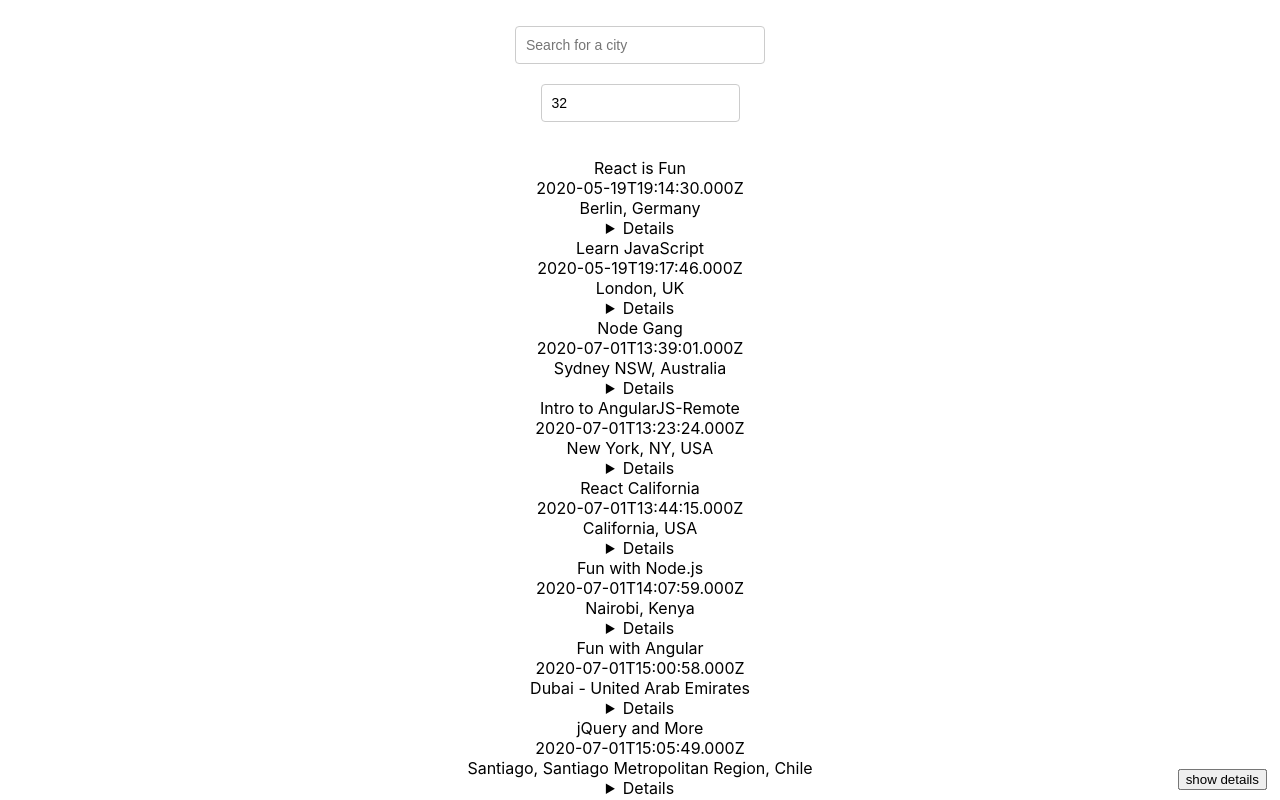
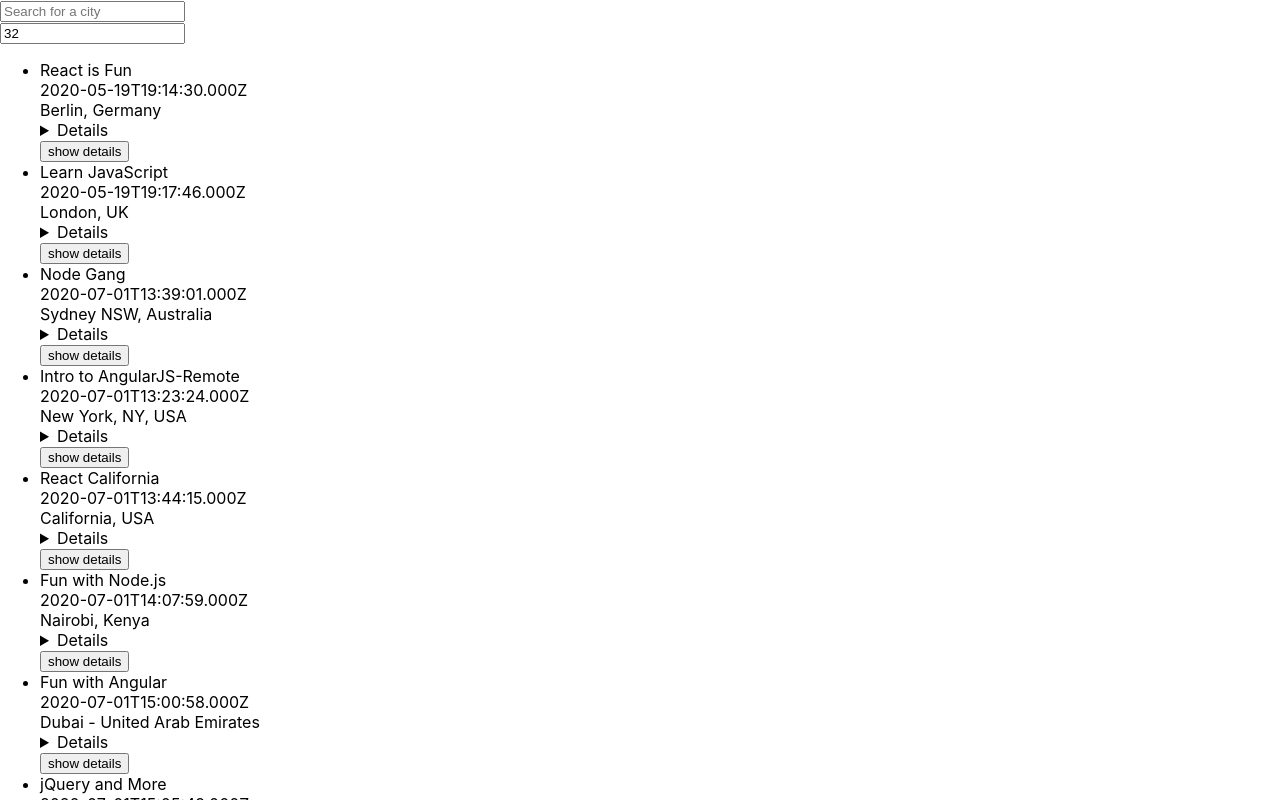
Before and after one commit to corto0406/meet, a React (Create React App) app: page / in a window 1280 px wide. Shown: the top 800 px of the page. Built offline with nearby package versions, Linux system fonts and the light colour scheme; what atatus-spa would draw is missing.

Commit message:
immersion 4.7

```diff
--- a/src/App.css
+++ b/src/App.css
@@ -1,89 +1,26 @@
-
-@import url(https://fonts.googleapis.com/css?family=Roboto:500);
-.App {
-  text-align: center;
-  padding: 2% 5%;
+/* City Boxes */
+.city-box {
+  background: linear-gradient(135deg, #3498db, #2ecc71);
+  color: #fff;
+  border: 1px solid #ddd;
+  border-radius: 12px;
+  padding: 20px;
+  margin: 10px;
+  box-shadow: 0 4px 8px rgba(0, 0, 0, 0.2);
+  transition: transform 0.3s ease-in-out;
 }
 
-.App * {
-  box-sizing: border-box;
+.city-box:hover {
+  transform: scale(1.05);
 }
 
-ul {
-  padding: 0;
-  list-style: none;
+.city-title {
+  font-size: 24px;
+  font-weight: bold;
+  margin-bottom: 10px;
 }
 
-p {
-  margin: 5px 0;
+.city-description {
+  font-size: 16px;
+  line-height: 1.4;
 }
-
-input[type="text"],
-input[type="number"] {
-  padding: 8px 6px 8px 10px;
-  border-radius: 4px;
-  outline: none;
-  border: 1px solid #ccc;
-  font-size: 14px;
-  line-height: 20px;
-  align-self: center;
-  height: 38px;
-  margin-bottom: 20px;
-}
-
-.city {
-  width: 250px;
-}
-
-#city-search {
-  display: flex;
-  flex-direction: column;
-  margin: auto;
-  position: relative;
-}
-
-.suggestions {
-  width: 250px;
-  position: absolute;
-  top: 45px;
-  z-index: 2;
-  align-self: center;
-  margin: 0;
-  font-size: 14px;
-  box-shadow: 10px 10px 16px -12px rgba(0, 0, 0, 0.75);
-}
-
-.suggestions > li {
-  text-align: left;
-  padding: 8px 6px 8px 10px;
-  background-color: #eee;
-  cursor: default;
-}
-
-.suggestions > li:last-child {
-  border-bottom-left-radius: 4px;
-  border-bottom-right-radius: 4px;
-}
-
-.suggestions > li:hover {
-  background-color: #bcdcdb;
-}
-
-.event {
-  padding: 10px 10px 35px;
-  margin-bottom: 10px;
-  text-align: left;
-  border: 1px solid #ccc;
-  border-radius: 4px;
-  position: relative;
-}
-
-.details-btn {
-  position: absolute;
-  right: 5px;
-  bottom: 5px;
-  padding: 5px 8px;
-  border-radius: 4px;
-  outline: none;
-  cursor: pointer;
-}
--- a/src/components/NumberOfEvents.js
+++ b/src/components/NumberOfEvents.js
@@ -1,11 +1,11 @@
-import  { useState } from "react";
+import { useState } from "react";
 
-const NumberOfEvents = ({ setCurrentNOE }) => {
-  // const [eventsNumber, setEventsNumber] = useState("32");
+const NumberOfEvents = () => {
+  const [value, setValue] = useState("32");
 
   const handleInputChanged = (event) => {
-    const value = event.target.value;
-    setCurrentNOE(value);
+    const newValue = event.target.value;
+    setValue(newValue);
   };
 
   return (
@@ -13,8 +13,7 @@
       <input
         type="text"
         className="event-number"
-        // placeholder="32"
-        defaultValue="32"
+        value={value}
         onChange={handleInputChanged}
       />
     </div>
```
